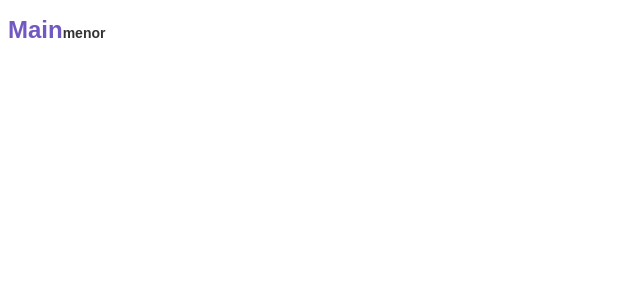
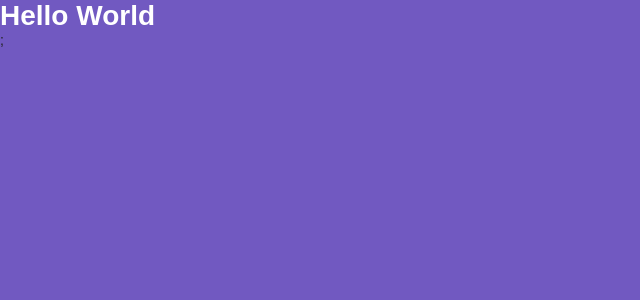
Before and after one commit to joaovieira23/repositories-github, a React (Create React App) app: page / in a window 1280 px wide. Shown: the top 300 px of the page, without its empty margins (0-640 px from the left). Built offline with nearby package versions, Linux system fonts and the light colour scheme.

Commit message:
feat: add global styles

```diff
--- a/src/App.js
+++ b/src/App.js
@@ -1,9 +1,15 @@
 import React from 'react';
 
 import Routes from './routes';
+import GlobalStyle from './styles/global';
 
 function App() {
-  return <Routes />;
+  return (
+    <>
+      <Routes />;
+      <GlobalStyle />
+    </>
+  );
 }
 
 export default App;
--- a/src/pages/Main/index.js
+++ b/src/pages/Main/index.js
@@ -4,9 +4,6 @@
 
 export default function Main() {
   return (
-    <Title error={false}>
-      Main
-      <small>menor</small>
-    </Title>
+    <Title>Hello World</Title>
   );
 }
--- a/src/pages/Main/styles.js
+++ b/src/pages/Main/styles.js
@@ -1,12 +1,5 @@
 import styled from 'styled-components';
 
 export const Title = styled.h1`
-  font-size: 24px;
-  color: ${props => props.error ? 'red' : '#7159c1'};
-  font-family: Arial, Helvetica, sans-serif;
-
-  small {
-    font-size: 14px;
-    color: #333;
-  }
+  color: #FFF;
 `;
--- /dev/null
+++ b/src/styles/global.js
@@ -0,0 +1,29 @@
+import { createGlobalStyle } from 'styled-components';
+
+export default createGlobalStyle`
+  * {
+    margin: 0;
+    padding: 0;
+    outline: 0;
+    box-sizing: border-box;
+  }
+
+  html, body, #root {
+    min-height: 100%;
+  }
+
+  body {
+    background: #7159c1;
+    -webkit-font-smoothing: antialiased !important;
+  }
+
+  body, input, button {
+    color: #222;
+    font-size: 14px;
+    font-family: Arial, Helvetica, sans-serif;
+  }
+
+  button {
+    cursor: pointer;
+  }
+`;
```
